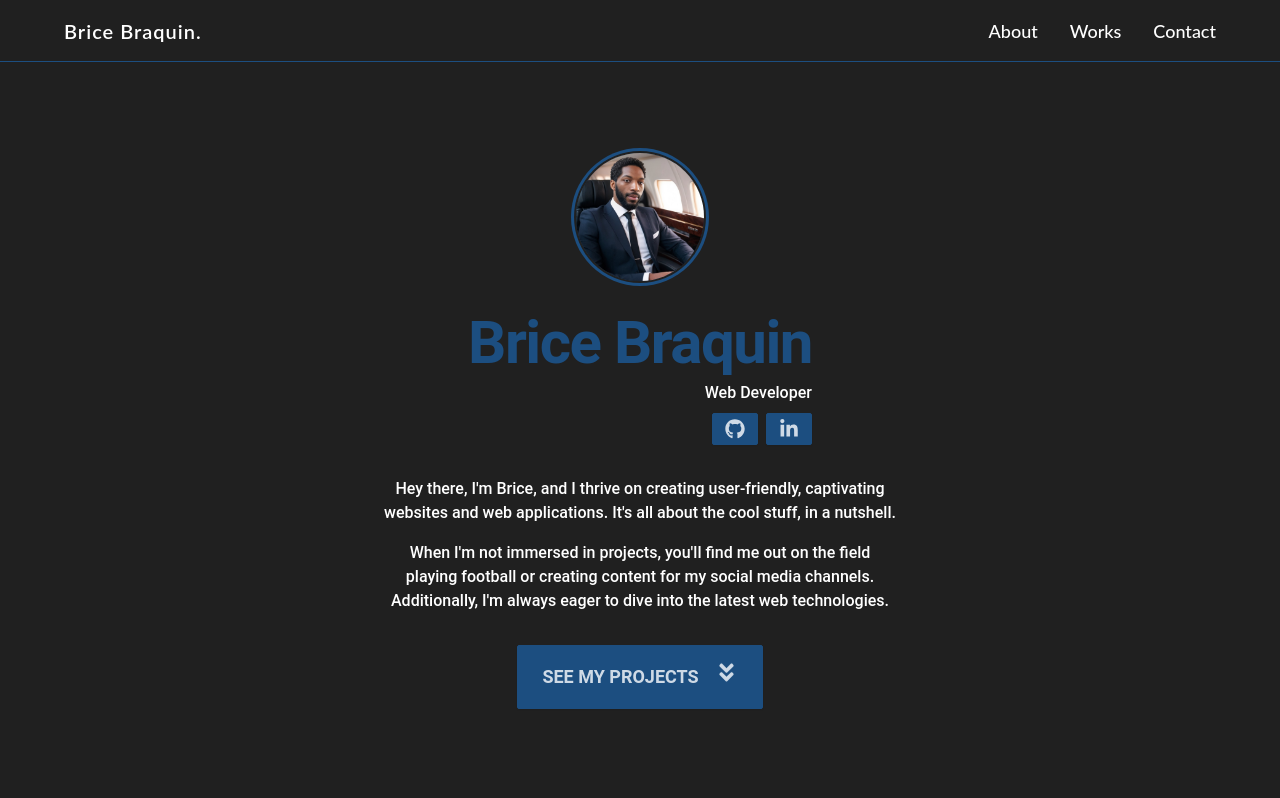
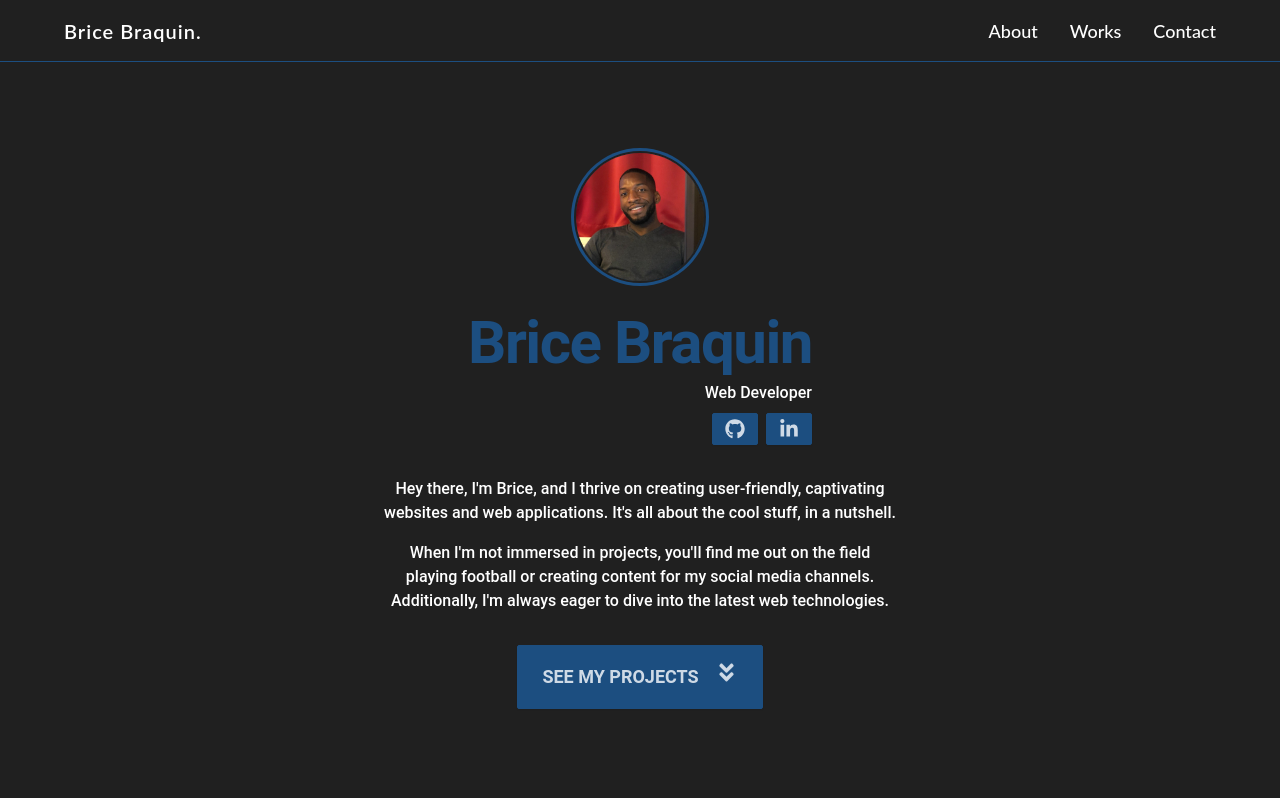
Before and after one commit to BBocho8/BBocho-Portofolio, a React (Vite) app: page / in a window 1280 px wide. Shown: the top 798 px of the page. Built offline with nearby package versions, Linux system fonts and the light colour scheme.

Commit message:
feat: changed pdp homepage

```diff
--- a/src/components/About.tsx
+++ b/src/components/About.tsx
@@ -1,6 +1,6 @@
-import { FaGithub, FaLinkedinIn } from "react-icons/fa6"
-import img from "../assets/bbocho.jpg"
-import { FaAngleDoubleDown } from "react-icons/fa"
+import { FaGithub, FaLinkedinIn } from "react-icons/fa6";
+import img from "../assets/pdpocho.jpeg";
+import { FaAngleDoubleDown } from "react-icons/fa";
 
 const About = () => {
 	return (
@@ -10,7 +10,7 @@ const About = () => {
 		>
 			<div className="avatar">
 				<div className="w-20 rounded-full nav:w-28 hero:w-32 ring ring-primary ring-offset-base-100 ring-offset-2">
-					<img src={img} />
+					<img src={img} alt="avatar" />
 				</div>
 			</div>
 			<div className="flex flex-col gap-y-1 hero:gap-y-2">
@@ -64,7 +64,7 @@ const About = () => {
 			</div>
 
 			<a href="#works">
-				<button className="btn hero:btn-lg btn-primary">
+				<button type="button" className="btn hero:btn-lg btn-primary">
 					<p className="flex items-center justify-center gap-x-4">
 						SEE MY PROJECTS
 						<span className="animate-bounce">
@@ -74,6 +74,6 @@ const About = () => {
 				</button>
 			</a>
 		</section>
-	)
-}
-export default About
+	);
+};
+export default About;
--- a/tailwind.config.js
+++ b/tailwind.config.js
@@ -28,4 +28,4 @@ export default {
 			},
 		},
 	},
-}
+};
```
Also changed, not shown: src/assets/bbocho.jpg (deleted), src/assets/pdpocho.jpeg (added).
